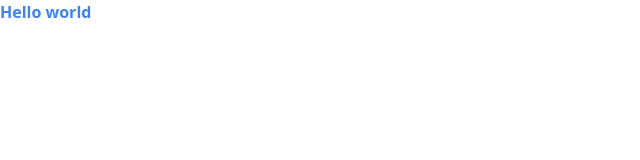
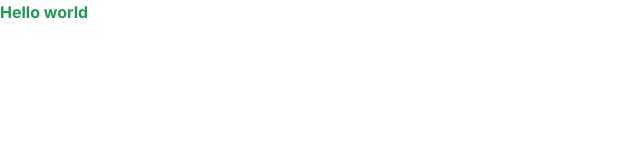
Before and after one commit to juanvl/whatdistance, a React (Vite) app: page / in a window 1280 px wide. Shown: the top 160 px of the page, without its empty margins (0-640 px from the left). Built offline with nearby package versions, Linux system fonts and the light colour scheme.

Commit message:
map design tokens

```diff
--- a/index.html
+++ b/index.html
@@ -4,7 +4,12 @@
     <meta charset="UTF-8" />
     <link rel="icon" type="image/svg+xml" href="/vite.svg" />
     <meta name="viewport" content="width=device-width, initial-scale=1.0" />
-    <title>Vite + React + TS</title>
+
+    <link rel="preconnect" href="https://fonts.googleapis.com">
+    <link rel="preconnect" href="https://fonts.gstatic.com" crossorigin>
+    <link href="https://fonts.googleapis.com/css2?family=Inter:wght@400;700&display=swap" rel="stylesheet">
+
+    <title>WhatDistance</title>
   </head>
   <body>
     <div id="root"></div>
--- a/src/App.tsx
+++ b/src/App.tsx
@@ -1,5 +1,5 @@
 function App() {
-  return <div className="font-bold text-blue-500">Hello world</div>;
+  return <div className="font-bold text-green1">Hello world</div>;
 }
 
 export default App;
--- a/tailwind.config.cjs
+++ b/tailwind.config.cjs
@@ -1,8 +1,33 @@
 /** @type {import('tailwindcss').Config} */
+
+const defaultTheme = require('tailwindcss/defaultTheme');
+
 module.exports = {
   content: ['./index.html', './src/**/*.{js,ts,jsx,tsx}'],
   theme: {
-    extend: {},
+    fontSize: {
+      xs: 14,
+      sm: 16,
+      md: 18,
+      lg: 20,
+      xl: 24,
+      '2xl': 32,
+    },
+    colors: {
+      background: '#f0f0f0',
+      white: '#fff',
+      black: '#0A0A0A',
+      green1: '#239852',
+      green2: '#31B465',
+      disabled: '#EDEDED',
+      gray1: '#939393',
+      gray2: '#D6DDEB',
+    },
+    extend: {
+      fontFamily: {
+        sans: ['Inter', ...defaultTheme.fontFamily.sans],
+      },
+    },
   },
   plugins: [],
 };
```
